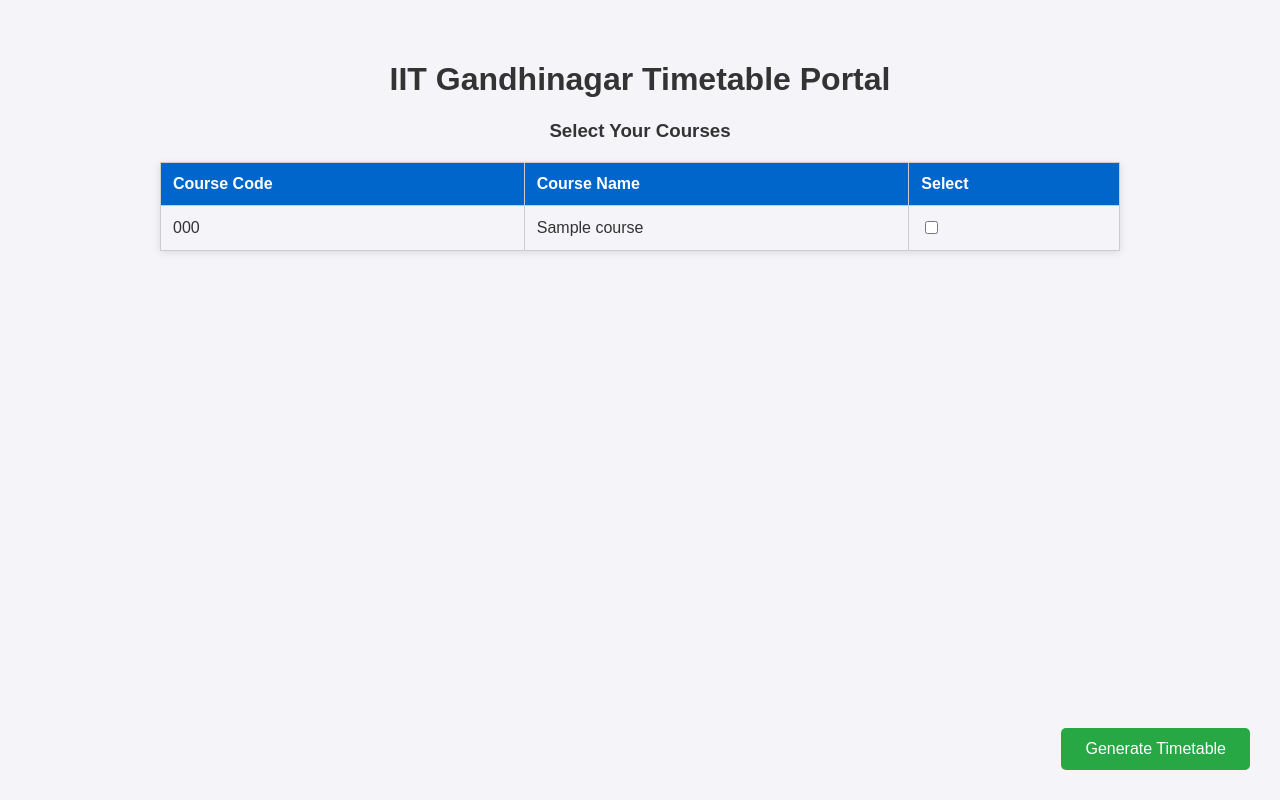
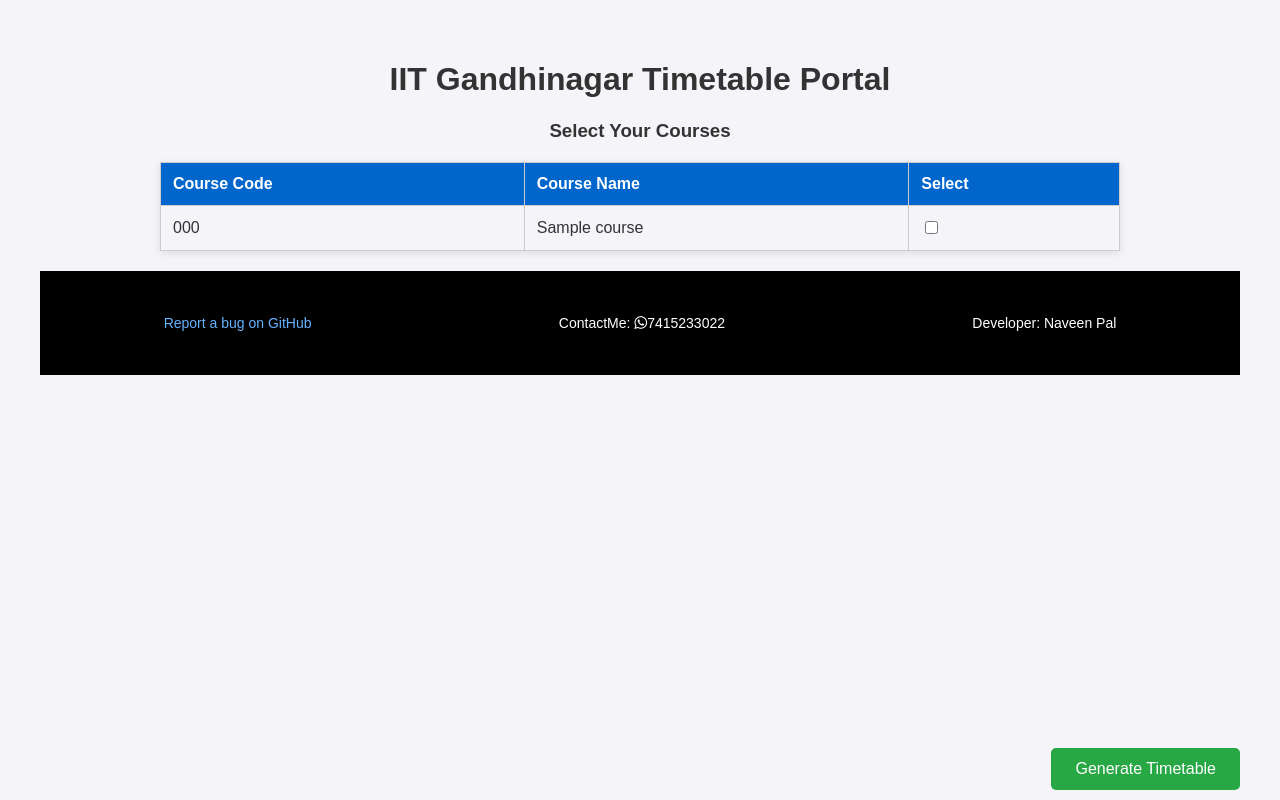
Before and after one commit to Naveen-Pal/timetable_2024-25, a Flask app: template templates/index.html in a window 1280 px wide. Run offline with Flask 2, Linux system fonts and the light colour scheme; the template is opened without the code that fills it: most values are stand-ins (such as "Sample title", 1, 10 or a date in 2020).

Commit message:
footer-added,format-modified

```diff
--- a/Timetable 2024-25, Sem-I - Time Slots.csv
+++ b/Timetable 2024-25, Sem-I - Time Slots.csv
@@ -1,5 +1,5 @@
     ,,,,,
-IIT Gandhinagar,Monday,Tuesday,Wednesday,Thrusday,Friday
+Timetable 2024-25,Monday,Tuesday,Wednesday,Thrusday,Friday
 8:30 - 9:50,A1,B1,A2,C2,B2
 10:00 - 11:20,C1,D1,E1,D2,E2
 11:30 - 12:50,F1,G1,H2,F2,G2
--- a/app.py
+++ b/app.py
@@ -62,7 +62,7 @@
                 personalized_timetable.at[slot, day] = entries[0]
 
     # Generate image of the timetable
-    output_path = 'Personalized_Timetable_Image_Wrapped.png'
+    output_path = 'Timetable.png'
     generate_image(personalized_timetable, output_path)
     return output_path
 
--- a/templates/index.html
+++ b/templates/index.html
@@ -3,6 +3,7 @@
 <head>
     <meta charset="UTF-8">
     <meta name="viewport" content="width=device-width, initial-scale=1.0">
+    <link rel="stylesheet" href="https://cdnjs.cloudflare.com/ajax/libs/font-awesome/4.7.0/css/font-awesome.min.css">
     <title>IIT Gandhinagar Time Table</title>
     <style>
         body {
@@ -10,35 +11,59 @@
             margin: 0;
             padding: 40px;
             text-align: center;
-            background-color: #f4f4f9; /* Light grayish background */
-            color: #333; /* Darker text for better readability */
+            background-color: #f4f4f9;
+            color: #333;
         }
         table {
-            width: 80%; /* Responsive width */
-            margin: 20px auto; /* Center the table */
+            width: 80%;
+            margin: 20px auto;
             border-collapse: collapse;
-            box-shadow: 0 2px 8px rgba(0,0,0,0.1); /* Subtle shadow around table */
+            box-shadow: 0 2px 8px rgba(0,0,0,0.1);
         }
         th, td {
             border: 1px solid #ccc;
-            padding: 12px; /* More padding for better spacing */
+            padding: 12px;
             text-align: left;
         }
         th {
-            background-color: #0066cc; /* Blue background for headings */
-            color: #ffffff; /* White text color */
+            background-color: #0066cc;
+            color: #ffffff;
+        }
+        footer {
+            background-color: #000000;
+            color: white;
+            padding: 20px 0;
+            display: flex;
+            justify-content: space-around;
+            align-items: center;
+            flex-wrap: wrap;
+            font-size: 14px;
+        }
+        .footer-section {
+            margin: 10px 20px;
+            text-align: center;
+        }
+        .footer-section a {
+            color: #64b2ff;
+            text-decoration: none;
+        }
+        .footer-section a:hover {
+            text-decoration: underline;
         }
         button {
             padding: 12px 24px;
             font-size: 16px;
             cursor: pointer;
-            background-color: #28a745; /* Green background */
-            color: white; /* White text */
+            background-color: #28a745;
+            color: white;
             border: none;
-            border-radius: 5px; /* Rounded corners */
+            border-radius: 5px;
             position: fixed;
-            bottom: 30px;
-            right: 30px; /* Position the button at the bottom right */
+            bottom: 10px;
+            right: 40px;
+        }
+        a {
+            color: #64b2ff;
         }
         @media (max-width: 600px) {
             table {
@@ -47,6 +72,12 @@
             body {
                 padding: 20px;
             }
+            footer {
+                flex-direction: column;
+            }
+            .footer-section {
+                margin: 10px 0;
+            }
         }
     </style>
 </head>
@@ -54,12 +85,15 @@
     <h1>IIT Gandhinagar Timetable Portal</h1>
     <h3>Select Your Courses</h3>
     <form action="/generate-timetable" method="post">
-        <table>
+        <table role="table">
+            <thead>
                 <tr>
                     <th>Course Code</th>
                     <th>Course Name</th>
                     <th>Select</th>
                 </tr>
+            </thead>
+            <tbody>
                 <!-- Rows will be dynamically filled by Flask -->
                 {% for course in courses %}
                 <tr>
@@ -68,8 +102,20 @@
                     <td><input type="checkbox" name="courses" value="{{ course.code }}"></td>
                 </tr>
                 {% endfor %}
+            </tbody>
         </table>
-        <button type="submit">Generate Timetable</button>
+        <button type="submit" aria-label="Generate Timetable">Generate Timetable</button>
     </form>
+    <footer>
+        <div class="footer-section">
+            <p><a href="https://github.com/Naveen-Pal/timetable_2024-25">Report a bug on GitHub</a></p>
+        </div>
+        <div class="footer-section">
+            <p>ContactMe: <i class="fa fa-whatsapp" style="font-size:15px;color:rgb(255, 255, 255)"></i>7415233022 </p>
+        </div>
+        <div class="footer-section">
+            <p>Developer: Naveen Pal</p>
+        </div>
+    </footer>
 </body>
 </html>
```
Also changed, not shown: Personalized_Timetable_Image_Wrapped.png, timetable.png. Lines whose indentation alone changed are shown as unchanged.
